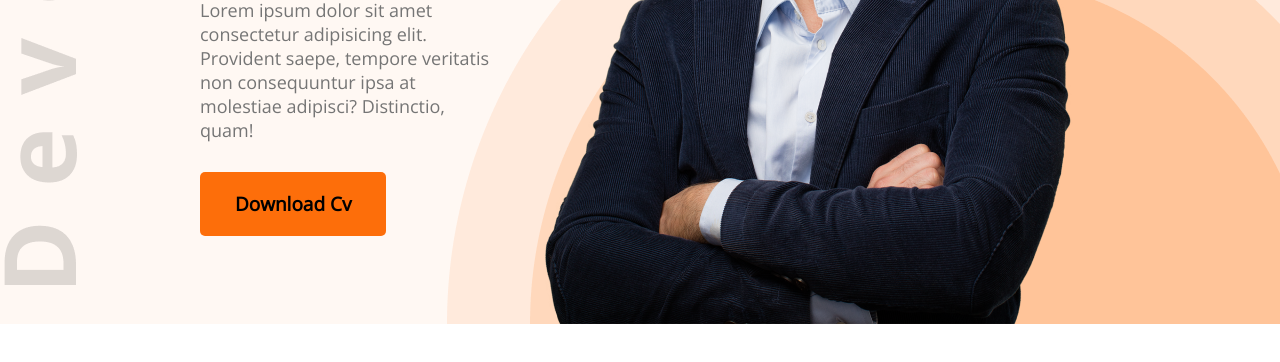
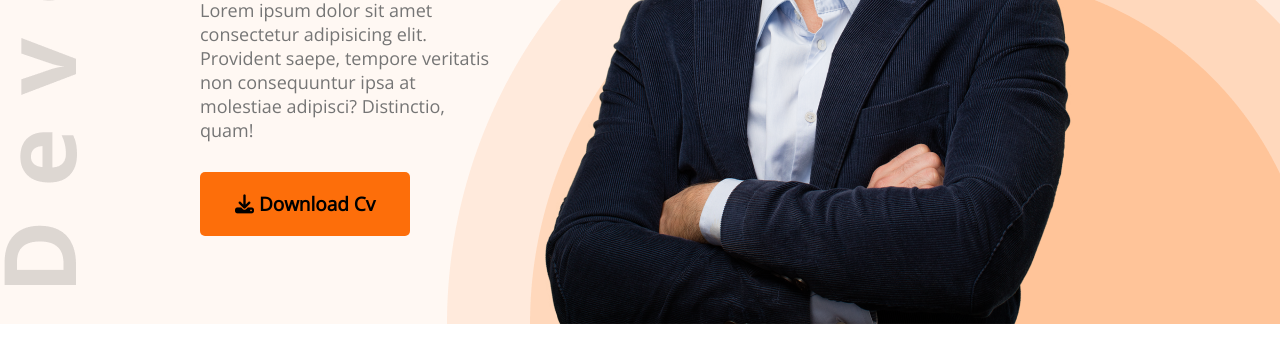
Before and after one commit to ishakrayhan/developer-portfolio, a plain HTML site: page index.html in a window 1280 px wide. Shown: the part 516-878 px from the top of the page. Drawn offline with nearby package versions, Linux system fonts and the light colour scheme; a web font is replaced by a local one.

Commit message:
added icon

```diff
--- a/index.html
+++ b/index.html
@@ -8,6 +8,7 @@
     <link rel="stylesheet" href="styles/protfolio.css">
     <link rel="preconnect" href="https://fonts.googleapis.com"><link rel="preconnect" href="https://fonts.gstatic.com" crossorigin><link href="https://fonts.googleapis.com/css2?family=Fira+Sans&family=Handlee&family=Italianno&family=Montserrat:ital@1&family=Open+Sans:ital@0;1&family=Roboto:wght@400;500;700;900&family=Satisfy&display=swap" rel="stylesheet"><link rel="preconnect" href="https://fonts.googleapis.com"><link rel="preconnect" href="https://fonts.gstatic.com" crossorigin><link href="https://fonts.googleapis.com/css2?family=Fira+Sans&family=Handlee&family=Italianno&family=Montserrat:ital@1&family=Open+Sans:ital@0;1&family=Roboto:wght@400;500;700;900&family=Satisfy&display=swap" rel="stylesheet">
     <link rel="stylesheet" href="styles/protfolio.css">
+    <script src="https://kit.fontawesome.com/79d4d8e846.js" crossorigin="anonymous"></script>
 </head>
 <body>
     <header class="header">
@@ -25,7 +26,7 @@
                 <h3 class="ban-sub-tittle">Hi, I am</h3>
                 <h1 class="ban-tittle">Mary Hardy</h1>
                 <p class="ban-desc">Lorem ipsum dolor sit amet consectetur adipisicing elit. Provident saepe, tempore veritatis non consequuntur ipsa at molestiae adipisci? Distinctio, quam!</p>
-                <button class="btn-primary">Download Cv</button>
+                <button class="btn-primary"><i class="fa-solid fa-download"></i> Download Cv</button>
               </div>
             <img src="images/hardy.png" alt="">
 
```
